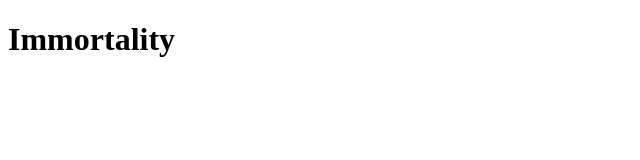
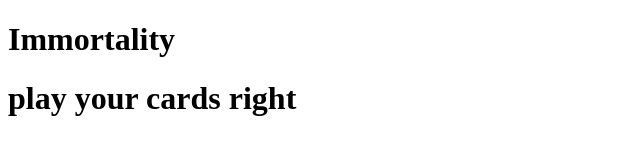
Before and after one commit to amakah-b/splash, a plain HTML site: page splash/index.html in a window 1280 px wide. Shown: the whole page, without its empty margins (0-640 px from the left). Drawn offline with Linux system fonts and the light colour scheme.

Commit message:
added a line to card branch

```diff
--- a/splash/index.html
+++ b/splash/index.html
@@ -8,5 +8,6 @@
 </head>
 <body>
  <h1>Immortality</h1>
+ <h1>play your cards right</h1>
 </body>
 </html>
```
